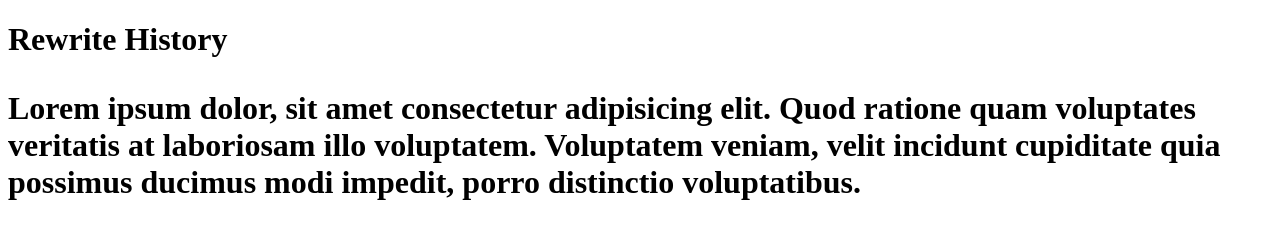
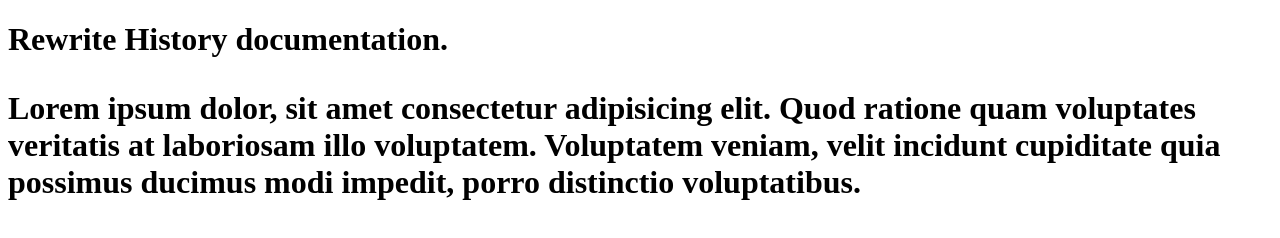
Before and after one commit to Jb-rown/githistory, a plain HTML site: page index.htm in a window 1280 px wide. Drawn offline with Linux system fonts and the light colour scheme.

Commit message:
edit index.html

```diff
--- a/index.htm
+++ b/index.htm
@@ -6,7 +6,7 @@
     <title>Document</title>
 </head>
 <body>
-    <h1>Rewrite History</h><br/>
+    <h1>Rewrite History documentation.</h><br/>
         <P>Lorem ipsum dolor, sit amet consectetur adipisicing elit. Quod ratione quam voluptates veritatis at laboriosam illo voluptatem. Voluptatem veniam, velit incidunt cupiditate quia possimus ducimus modi impedit, porro distinctio voluptatibus.</p>
 </body>
 </html>
```
